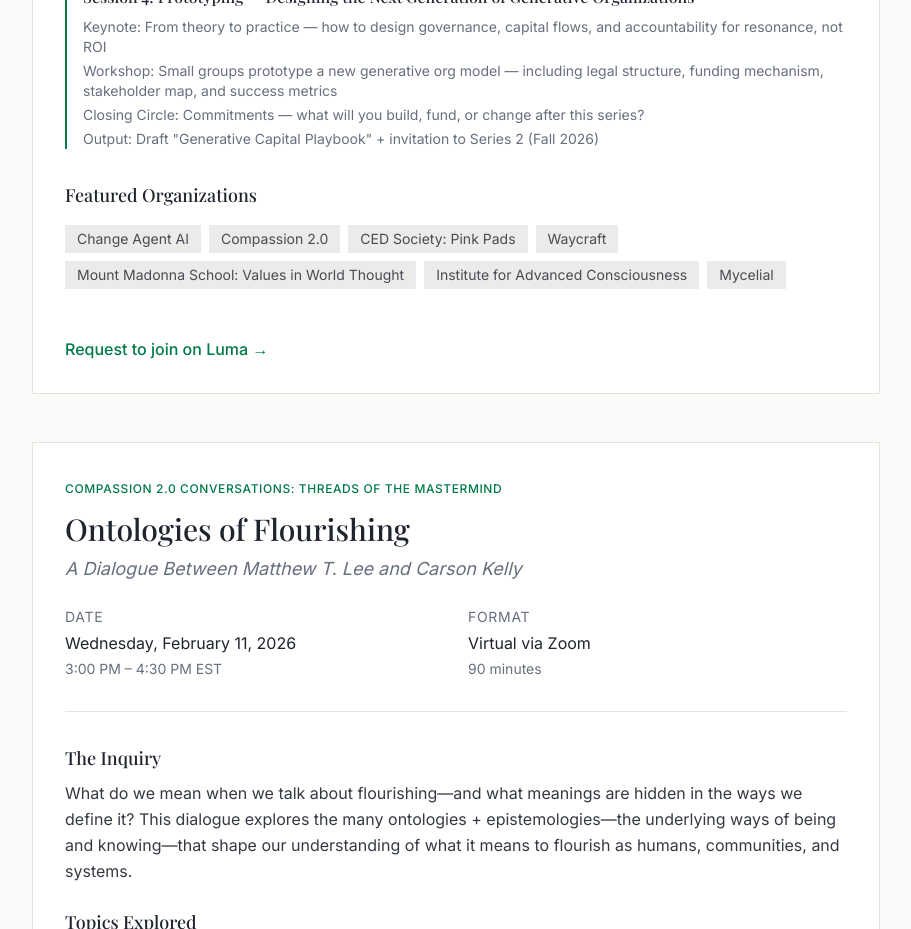
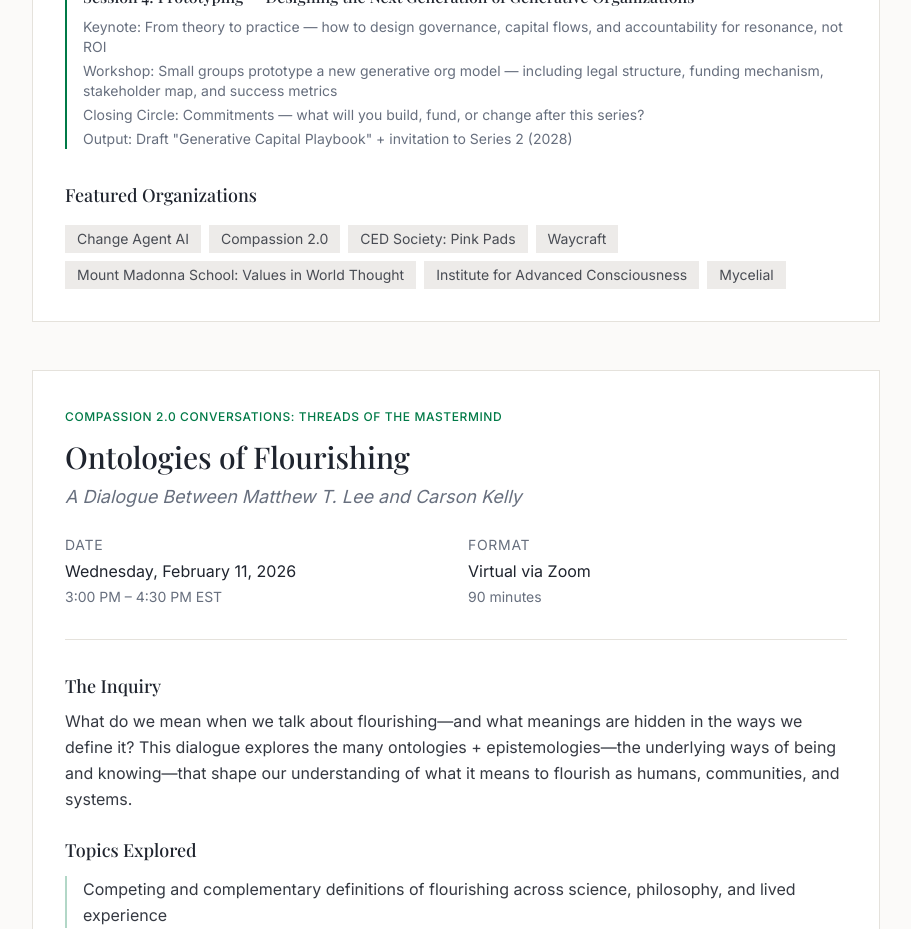
Before and after one commit to compassion2/GO-Marketing-Production-v260510, a React (Vite) app: page /events in a window 1280 px wide. Shown: the part 2400-3329 px from the top of the page, without its empty margins (184-1095 px from the left). Built offline with nearby package versions, Linux system fonts and the light colour scheme; no server answers; a web font is replaced by a local one.

Commit message:
Update events page
Co-authored-by: compassion2 <230023163+compassion2@users.noreply.github.com>

```diff
--- a/src/pages/Events.jsx
+++ b/src/pages/Events.jsx
@@ -49,7 +49,7 @@ const salonSessions = [
       "Keynote: From theory to practice — how to design governance, capital flows, and accountability for resonance, not ROI",
       "Workshop: Small groups prototype a new generative org model — including legal structure, funding mechanism, stakeholder map, and success metrics",
       "Closing Circle: Commitments — what will you build, fund, or change after this series?",
-      "Output: Draft \"Generative Capital Playbook\" + invitation to Series 2 (Fall 2026)"
+      "Output: Draft \"Generative Capital Playbook\" + invitation to Series 2 (2028)"
     ]
   }
 ];
@@ -171,17 +171,6 @@ export default function Events() {
               </div>
             </div>
 
-            {/* Register Link */}
-            <div className="pt-4">
-              <a
-                href="https://luma.com/gsdxgmzo"
-                target="_blank"
-                rel="noopener noreferrer"
-                className="inline-block text-primary hover:text-primary/80 font-medium transition-colors"
-              >
-                Request to join on Luma →
-              </a>
-            </div>
           </div>
         </div>
 
```
